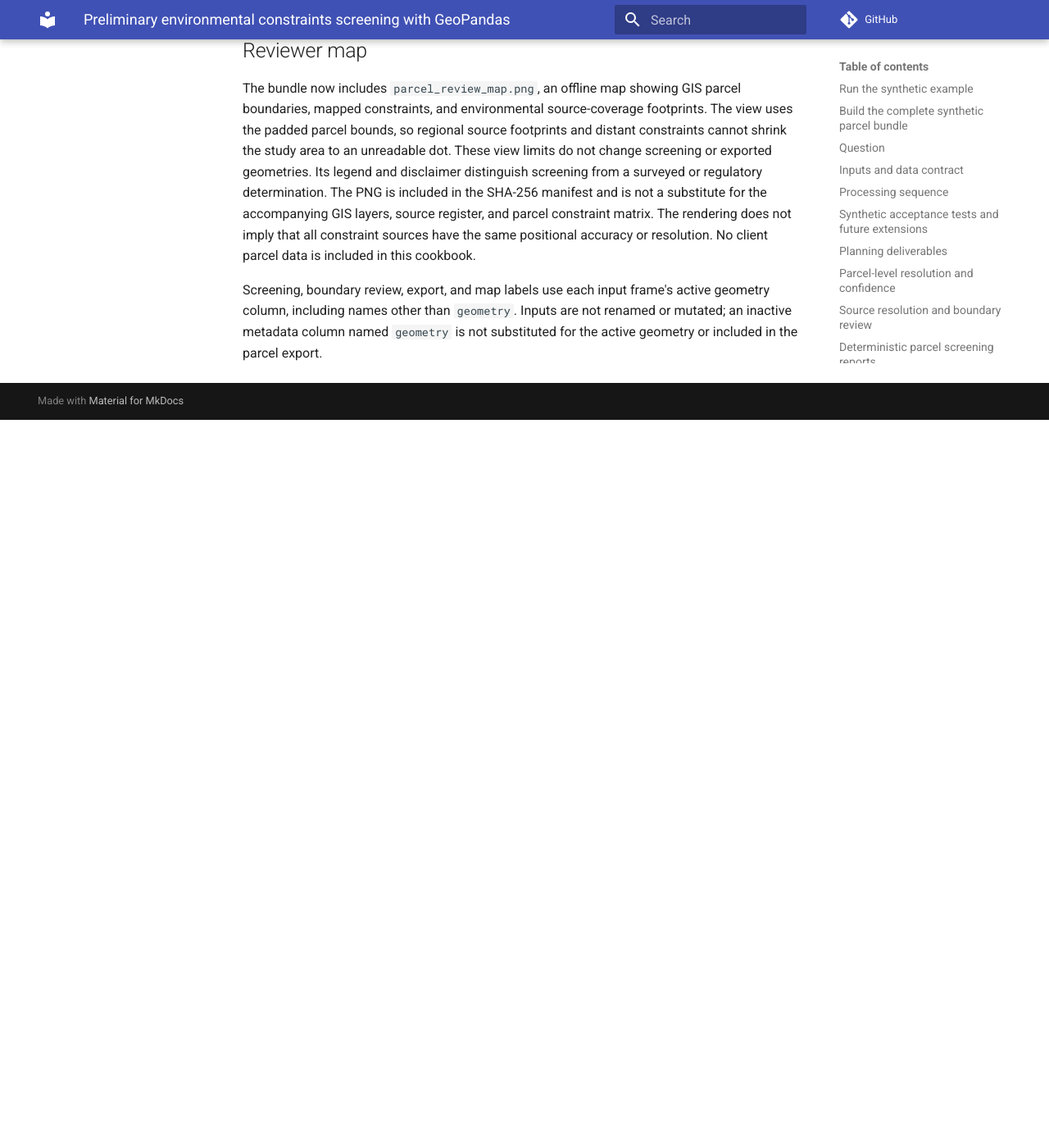
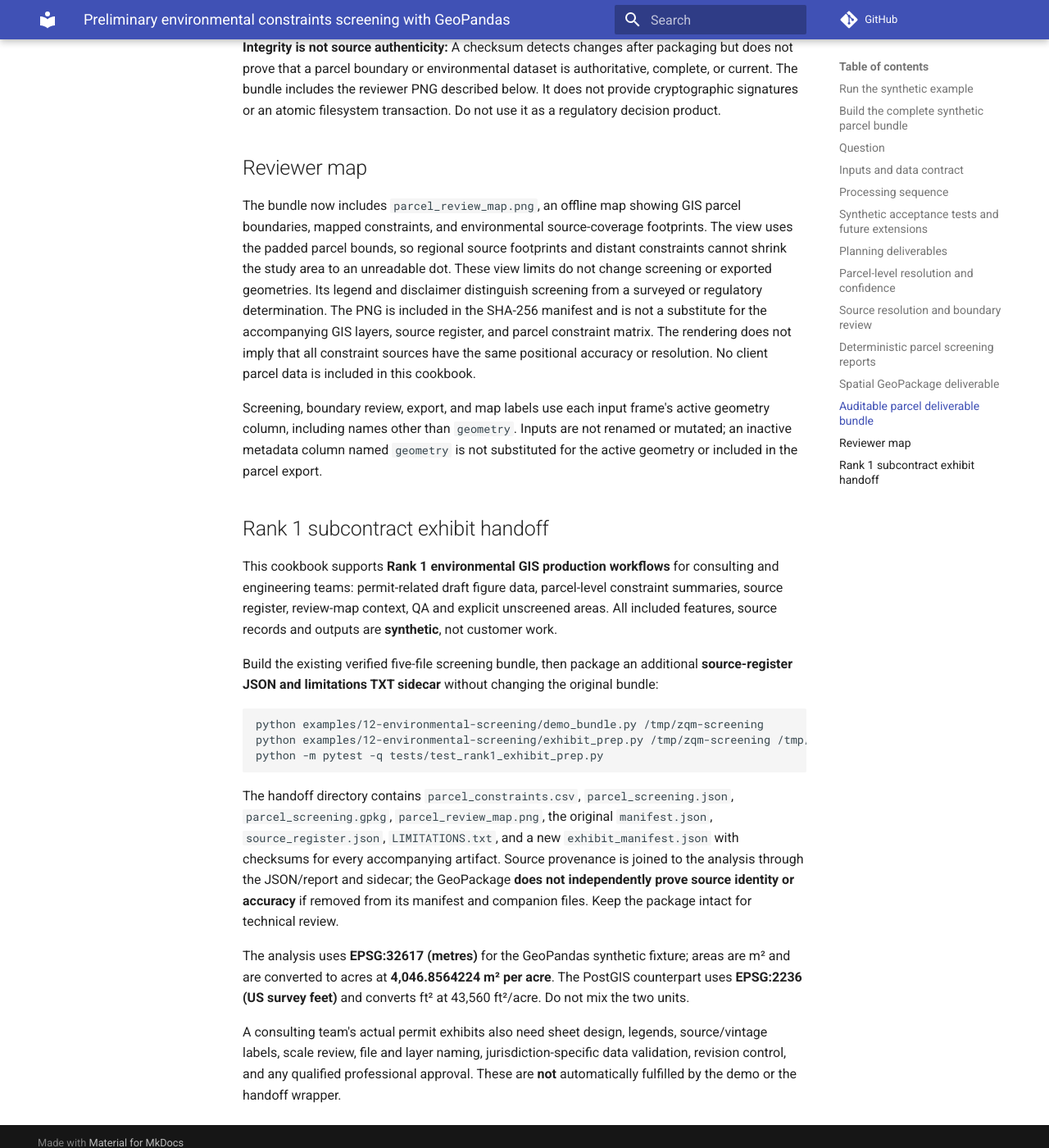
Before and after one commit to ZQM-Computing/geopandas-cookbook, an MkDocs documentation site: the page built from docs/environmental-screening.md, in a window 1280 px wide and 1400 px high, scrolled down 5703 px. Shown: the whole window at 82% size. Built offline with MkDocs 1.6.1 and Material for MkDocs 9.7.7, drawn with Linux system fonts in a browser that asks for light colours; comment, search, counter and statistics services are not loaded; before the commit the page ends 6215 px from its top, so only the background shows below that; some of the changed text lies outside the part shown.

Commit message:
docs(rank1): foreground synthetic exhibit handoff and CRS/source QA

````diff
--- a/docs/environmental-screening.md
+++ b/docs/environmental-screening.md
@@ -1,4 +1,12 @@
 # Preliminary environmental constraints screening with GeoPandas
+
+> **Rank 1 synthetic demonstration; desktop/database work only.**
+> Not a field wetland delineation, jurisdictional determination,
+> Phase I environmental site assessment, survey, regulatory approval
+> or professional certification. Validate all actual constraints with
+> current official sources, source/retrieval dates, documented uncertainty
+> and qualified professionals before property or permit decisions.
+> No example is evidence of an actual client engagement.
 
 **Status:** synthetic executable example and regression tests included; not a tested regulatory product. Runtime CI evidence must be checked on the exact PR head. Use synthetic fixtures when implementing examples. The [proposed umbrella resource guide](https://github.com/ZQM-Computing/geospatial-cookbooks/pull/36) remains a separate draft; review its source references before adopting it.
 
@@ -124,3 +132,44 @@ The bundle module (`examples/12-environmental-screening/bundle.py`) coordinates
 The bundle now includes `parcel_review_map.png`, an offline map showing GIS parcel boundaries, mapped constraints, and environmental source-coverage footprints. The view uses the padded parcel bounds, so regional source footprints and distant constraints cannot shrink the study area to an unreadable dot. These view limits do not change screening or exported geometries. Its legend and disclaimer distinguish screening from a surveyed or regulatory determination. The PNG is included in the SHA-256 manifest and is not a substitute for the accompanying GIS layers, source register, and parcel constraint matrix. The rendering does not imply that all constraint sources have the same positional accuracy or resolution. No client parcel data is included in this cookbook.
 
 Screening, boundary review, export, and map labels use each input frame's active geometry column, including names other than `geometry`. Inputs are not renamed or mutated; an inactive metadata column named `geometry` is not substituted for the active geometry or included in the parcel export.
+
+
+## Rank 1 subcontract exhibit handoff
+
+This cookbook supports **Rank 1 environmental GIS production workflows** for
+consulting and engineering teams: permit-related draft figure data,
+parcel-level constraint summaries, source register, review-map context,
+QA and explicit unscreened areas. All included features, source records
+and outputs are **synthetic**, not customer work.
+
+Build the existing verified five-file screening bundle, then package an
+additional **source-register JSON and limitations TXT sidecar** without
+changing the original bundle:
+
+```bash
+python examples/12-environmental-screening/demo_bundle.py /tmp/zqm-screening
+python examples/12-environmental-screening/exhibit_prep.py /tmp/zqm-screening /tmp/zqm-exhibit
+python -m pytest -q tests/test_rank1_exhibit_prep.py
+```
+
+The handoff directory contains `parcel_constraints.csv`,
+`parcel_screening.json`, `parcel_screening.gpkg`,
+`parcel_review_map.png`, the original `manifest.json`,
+`source_register.json`, `LIMITATIONS.txt`, and a new
+`exhibit_manifest.json` with checksums for every accompanying artifact.
+Source provenance is joined to the analysis through the JSON/report and
+sidecar; the GeoPackage **does not independently prove source identity or
+accuracy** if removed from its manifest and companion files. Keep the
+package intact for technical review.
+
+The analysis uses **EPSG:32617 (metres)** for the GeoPandas synthetic
+fixture; areas are m² and are converted to acres at
+**4,046.8564224 m² per acre**. The PostGIS counterpart uses **EPSG:2236
+(US survey feet)** and converts ft² at 43,560 ft²/acre. Do not mix the
+two units.
+
+A consulting team's actual permit exhibits also need sheet design,
+legends, source/vintage labels, scale review, file and layer naming,
+jurisdiction-specific data validation, revision control, and any qualified
+professional approval. These are **not** automatically fulfilled by the
+demo or the handoff wrapper.
````
